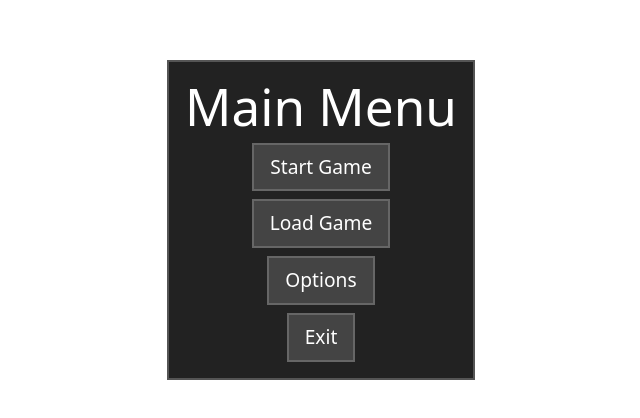
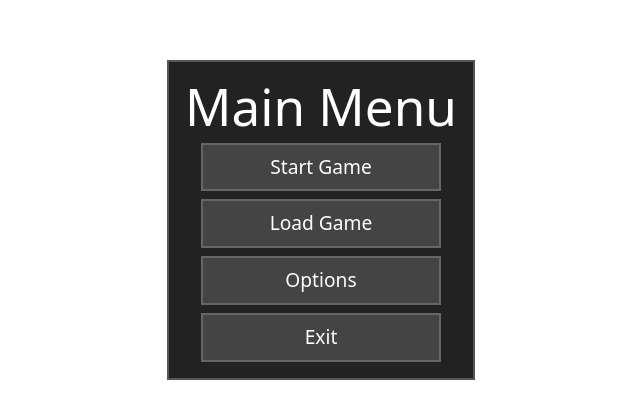
Before and after one commit to bsnman/simpire, a Vue app: page / in a window 1280 px wide. Shown: the part 180-598 px from the top of the page, without its empty margins (319-959 px from the left). Built offline with nearby package versions, Linux system fonts and the light colour scheme.

Commit message:
fix layout

```diff
--- a/src/App.vue
+++ b/src/App.vue
@@ -3,22 +3,10 @@ import MainMenu from './components/MainMenu.vue'
 </script>
 
 <template>
-  <div>
     <MainMenu />
-  </div>
 </template>
 
 <style scoped>
-.logo {
-  height: 6em;
-  padding: 1.5em;
-  will-change: filter;
-  transition: filter 300ms;
-}
-.logo:hover {
-  filter: drop-shadow(0 0 2em #646cffaa);
-}
-.logo.vue:hover {
-  filter: drop-shadow(0 0 2em #42b883aa);
-}
+
+
 </style>
--- a/src/components/MainMenu.vue
+++ b/src/components/MainMenu.vue
@@ -9,21 +9,29 @@ const startGame = () => {
 </script>
 
 <template>
-
-  <GPanel>
-    <div class="main-menu">
-      <h1>Main Menu</h1>
-      <GButton @click="startGame">Start Game</GButton>
-      <GButton>Load Game</GButton>
-      <GButton>Options</GButton>
-      <GButton>Exit</GButton>
-    </div>
-  </GPanel>
+  <div class="main-menu">
+    <GPanel>
+      <div class="menu-content">
+        <h1>Main Menu</h1>
+        <GButton class="menu-button" @click="startGame">Start Game</GButton>
+        <GButton class="menu-button">Load Game</GButton>
+        <GButton class="menu-button">Options</GButton>
+        <GButton class="menu-button">Exit</GButton>
+      </div>
+    </GPanel>
+  </div>
 </template>
 
 <style scoped>
 
 .main-menu {
+  display: flex;
+  align-items: center;
+  justify-content: center;
+  height: 100%;
+}
+
+.menu-content {
   display: flex;
   flex-direction: column;
   align-items: center;
@@ -32,6 +40,10 @@ const startGame = () => {
   position: relative;
 
   gap: 0.5rem;
+
+  & > .menu-button {
+    width: calc(100% - 2rem);
+  }
 }
 
 </style>
--- a/src/components/ui/GPanel.vue
+++ b/src/components/ui/GPanel.vue
@@ -10,9 +10,6 @@
 
 <style scoped>
 .game-panel {
-  width: 100%;
-  height: 100%;
-
   background-color: #222;
   color: #fff;
   border: 2px solid #555;
--- a/src/style.css
+++ b/src/style.css
@@ -63,7 +63,8 @@ button:focus-visible {
 }
 
 #app {
-  max-width: 1280px;
+  width: calc(100vw - 2rem) ;
+  height: calc(100vh - 4rem);
   margin: 0 auto;
   padding: 2rem;
   text-align: center;
```
